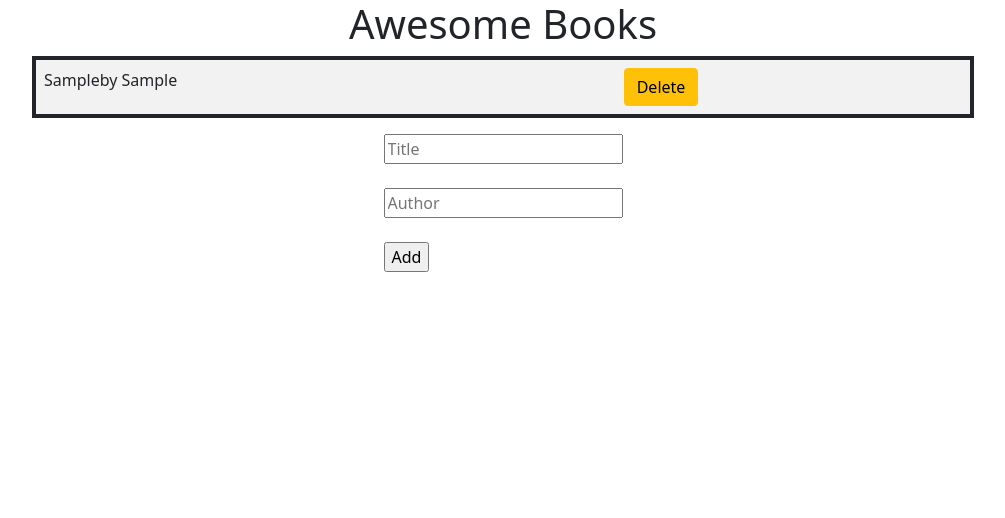
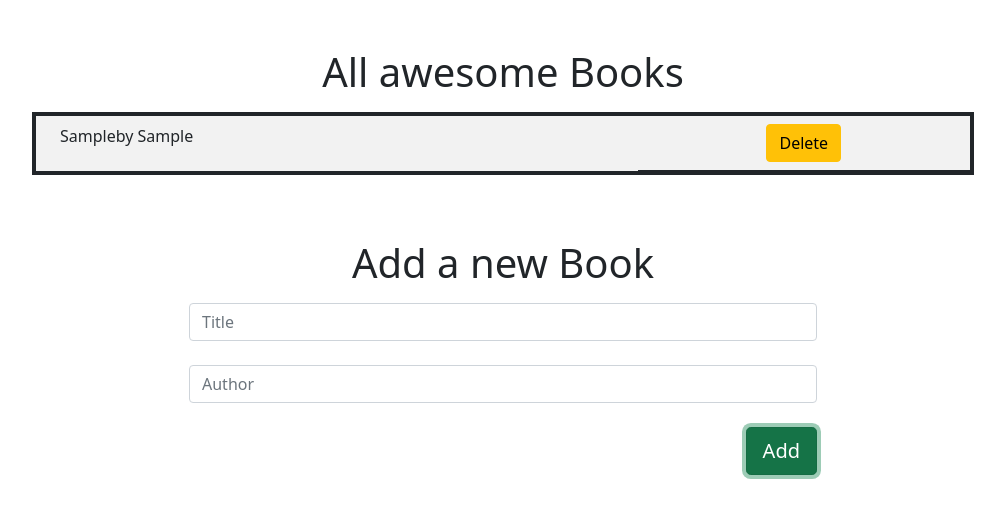
Before and after one commit to aristides1000/awesome-books-javascript-microverse-project, a plain HTML site: page index.html in a window 1280 px wide. Both pictures are taken after typing "Sample", "Sample" into the empty fields and a click on the input "Add". Shown: the whole page, without its empty margins (137-1142 px from the left). Drawn offline with nearby package versions, Linux system fonts and the light colour scheme.

Commit message:
adds styling to the form

```diff
--- a/index.html
+++ b/index.html
@@ -12,20 +12,27 @@
   <div class="container-fluid">
     <div class="row">
       <div class="col-12 d-flex justify-content-center">
-        <h1>Awesome Books</h1>
+        <h1 class="mb-3 mt-5">All awesome Books</h1>
       </div>
     </div>
     <div class="row">
       <div class="col-12 d-flex justify-content-center">
-        <table id="booksContainer" class="table table-striped table-hover w-75 border border-dark border-4"></table>
+        <table class="table table-striped table-hover w-75 border border-dark border-4">
+          <tbody id="booksContainer">
+
+          </tbody>
+        </table>
       </div>
     </div>
     <div class="row">
-      <div class="col-12 d-flex justify-content-center">
-        <form onsubmit="return myFunction();" id="myForm">
-          <input type="text" placeholder="Title" required id="title"><br><br>
-          <input type="text" placeholder="Author" required id="author"><br><br>
-          <input type="submit" value="Add" id="submit" class="submit">
+      <div class="col-12 d-flex justify-content-center flex-column align-items-center">
+        <h1 class="mt-5 mb-3">Add a new Book</h1>
+        <form onsubmit="return myFunction();" id="myForm" class="w-50">
+          <input type="text" placeholder="Title" required id="title" class="form-control"><br>
+          <input type="text" placeholder="Author" required id="author" class="form-control"><br>
+          <div class="d-flex justify-content-end">
+          <input type="submit" value="Add" id="submit" class="submit btn btn-success btn-lg">
+          </div>
         </form>
       </div>
     </div>
--- a/js/dom.js
+++ b/js/dom.js
@@ -13,22 +13,22 @@ function renderBook() {
   bookContainer.innerHTML = '';
 
   for (let i = 0; i < allBooks.length; i += 1) {
-    const card = document.createElement('tbody');
+
 
     const cardBody = document.createElement('tr');
 
     const title = document.createElement('td');
-    // title.classList.add('bg-info')
-    title.innerText = allBooks[i].title + "by " + allBooks[i].author;
-
-    // const author = document.createElement('p');
-    // author.innerText = allBooks[i].author;
+    title.classList.add('ms-4')
+    const spanelm = document.createElement('span')
+    spanelm.classList.add('ms-3')
+    spanelm.innerText = allBooks[i].title + "by " + allBooks[i].author;
+    title.appendChild(spanelm)
 
     cardBody.appendChild(title);
-    // cardBody.appendChild(author);
+
 
     const deletebtn = document.createElement('td')
-    deletebtn.classList.add('any');
+    deletebtn.classList.add('d-flex');
     const deleteCard = document.createElement('button');
     deleteCard.classList.add('btn', 'btn-warning')
     deleteCard.innerText = 'Delete';
@@ -40,10 +40,7 @@ function renderBook() {
     deletebtn.appendChild(deleteCard)
     cardBody.appendChild(deletebtn);
 
-    card.appendChild(cardBody);
-
-
-    bookContainer.appendChild(card);
+    bookContainer.appendChild(cardBody);
   }
 }
 
```
